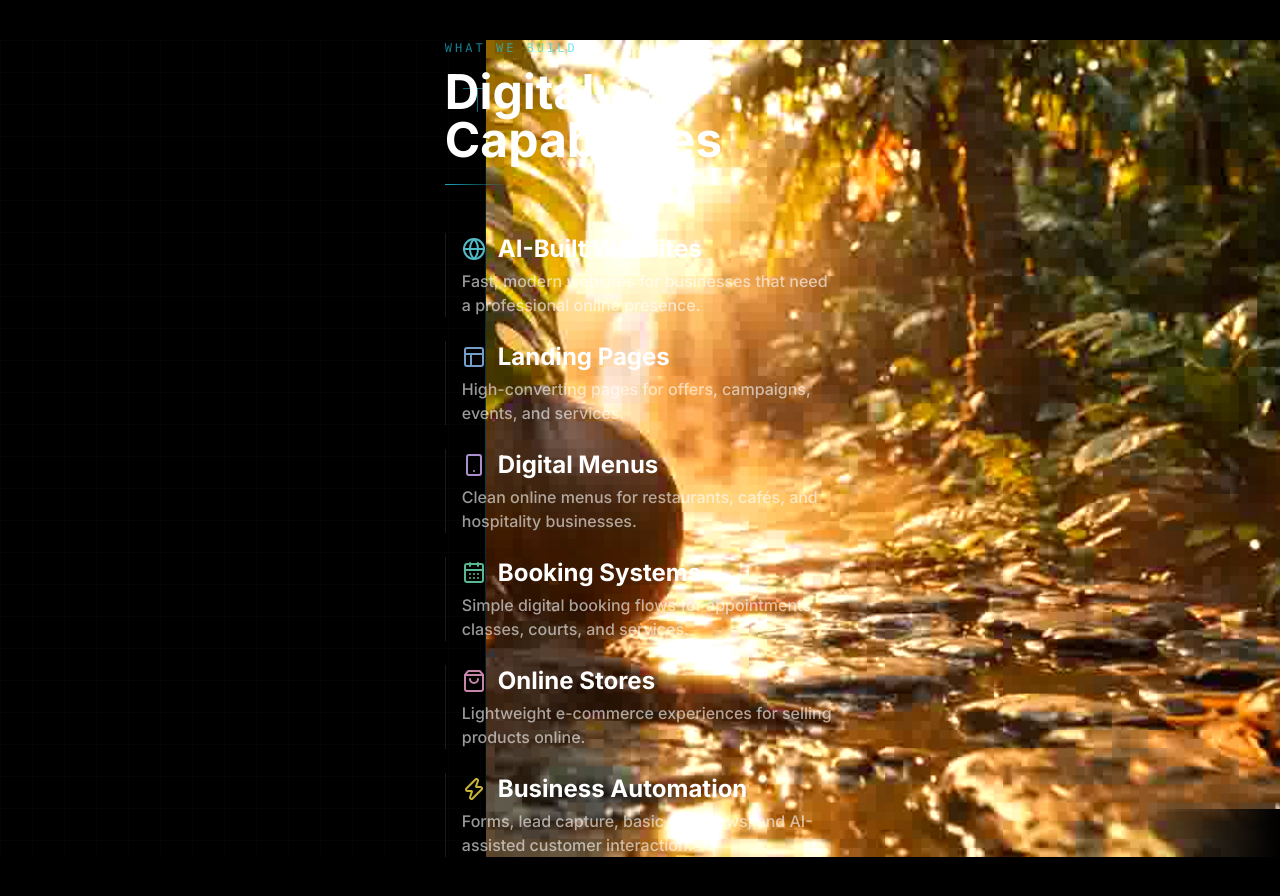
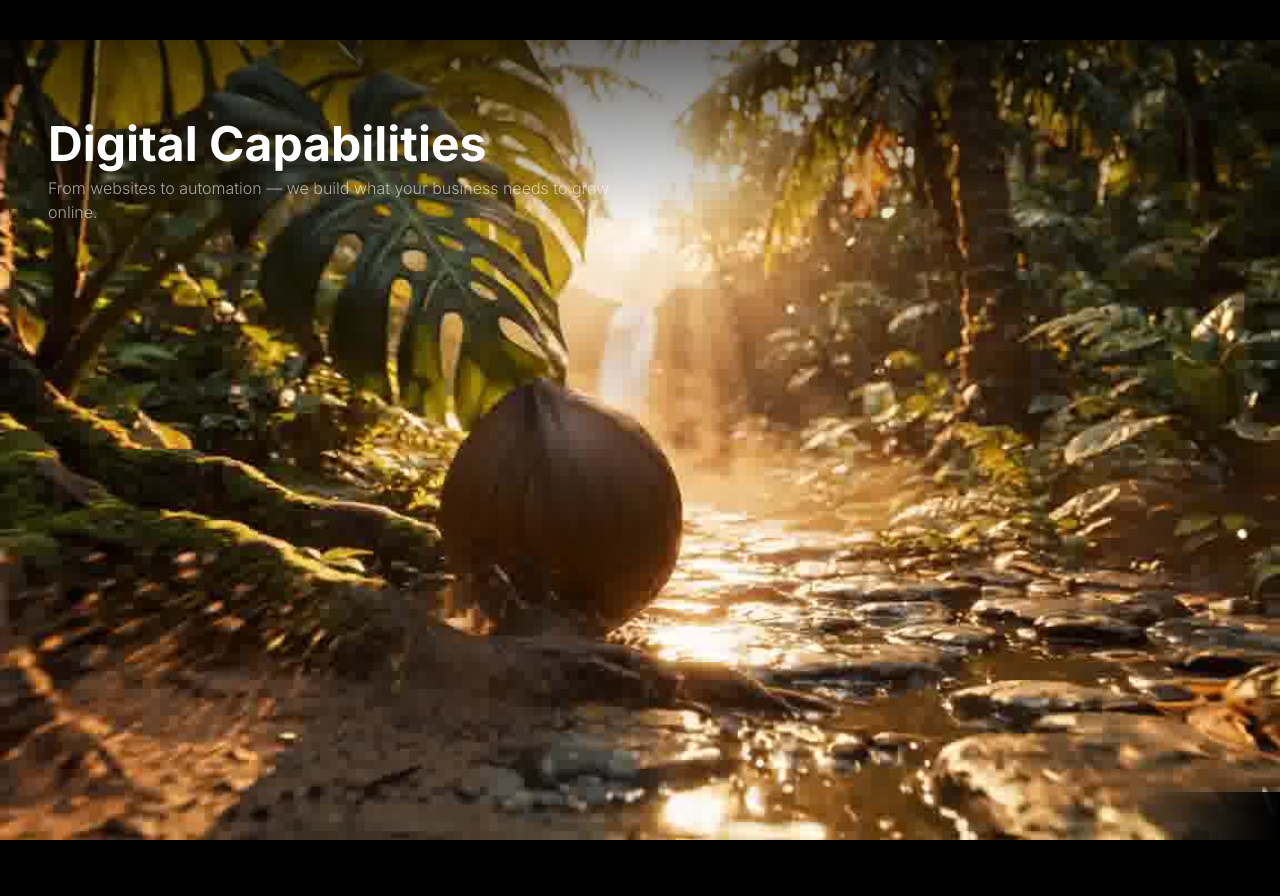
Before and after one commit to CFwebs223/MCFwbes, a Next.js app: page / in a window 1280 px wide. Shown: the part 2760-3656 px from the top of the page. Built offline with nearby package versions, Linux system fonts and the light colour scheme.

Commit message:
simplify services: full-screen scroll, no side panel, text at top

```diff
--- a/src/components/ServicesSection.tsx
+++ b/src/components/ServicesSection.tsx
@@ -8,36 +8,12 @@ import FrameSequence from './FrameSequence';
 const TOTAL_FRAMES = 40;
 
 const services = [
-  {
-    icon: <Globe className="w-6 h-6 text-cyan-300" />,
-    title: 'AI-Built Websites',
-    description: 'Fast, modern websites for businesses that need a professional online presence.',
-  },
-  {
-    icon: <Layout className="w-6 h-6 text-blue-300" />,
-    title: 'Landing Pages',
-    description: 'High-converting pages for offers, campaigns, events, and services.',
-  },
-  {
-    icon: <Smartphone className="w-6 h-6 text-purple-300" />,
-    title: 'Digital Menus',
-    description: 'Clean online menus for restaurants, cafés, and hospitality businesses.',
-  },
-  {
-    icon: <CalendarDays className="w-6 h-6 text-emerald-300" />,
-    title: 'Booking Systems',
-    description: 'Simple digital booking flows for appointments, classes, courts, and services.',
-  },
-  {
-    icon: <ShoppingBag className="w-6 h-6 text-pink-300" />,
-    title: 'Online Stores',
-    description: 'Lightweight e-commerce experiences for selling products online.',
-  },
-  {
-    icon: <Zap className="w-6 h-6 text-yellow-300" />,
-    title: 'Business Automation',
-    description: 'Forms, lead capture, basic workflows, and AI-assisted customer interaction.',
-  },
+  { icon: <Globe className="w-5 h-5" />, title: 'AI-Built Websites', desc: 'Fast, modern websites for a professional online presence.' },
+  { icon: <Layout className="w-5 h-5" />, title: 'Landing Pages', desc: 'High-converting pages for campaigns and services.' },
+  { icon: <Smartphone className="w-5 h-5" />, title: 'Digital Menus', desc: 'Online menus for restaurants and hospitality.' },
+  { icon: <CalendarDays className="w-5 h-5" />, title: 'Booking Systems', desc: 'Simple booking flows for services and appointments.' },
+  { icon: <ShoppingBag className="w-5 h-5" />, title: 'Online Stores', desc: 'Lightweight e-commerce experiences.' },
+  { icon: <Zap className="w-5 h-5" />, title: 'Business Automation', desc: 'Forms, lead capture, and AI-assisted workflows.' },
 ];
 
 export default function ServicesSection() {
@@ -60,67 +36,34 @@ export default function ServicesSection() {
 
   return (
     <section ref={sectionRef} id="services" className="relative h-[200vh] w-full bg-black">
-      <div className="sticky top-0 w-full min-h-screen flex items-center z-10 overflow-hidden">
+      <div className="sticky top-0 w-full h-screen overflow-hidden">
 
-        {/* Frame sequence background */}
+        {/* Full-screen frame sequence */}
         <FrameSequence
           path="/frames/waterfall/frame_"
           totalFrames={TOTAL_FRAMES}
           progress={frameIndex / TOTAL_FRAMES}
-          className="saturate-[1.3] brightness-[1.1]"
         />
         {/* Cover watermark */}
         <div className="absolute bottom-0 right-0 w-32 h-12 bg-gradient-to-l from-black to-transparent pointer-events-none z-10" />
 
-        {/* Fully black side panel — 38% width on desktop */}
-        <div className="absolute left-0 top-0 bottom-0 w-full md:w-[38%] z-20 pointer-events-none">
-          <div className="absolute inset-0 bg-black" />
-          {/* Subtle grid overlay */}
-          <div className="absolute inset-0 bg-[linear-gradient(rgba(255,255,255,0.015)_1px,transparent_1px),linear-gradient(90deg,rgba(255,255,255,0.015)_1px,transparent_1px)] bg-[length:32px_32px]" />
-          {/* Edge accent */}
-          <div className="absolute right-0 top-0 bottom-0 w-px bg-gradient-to-b from-transparent via-cyan-400/30 to-transparent" />
-          {/* Corner accent top-right */}
-          <div className="absolute -right-px top-12 w-6 h-px bg-cyan-400/50" />
-          <div className="absolute right-2 top-12 w-px h-6 bg-cyan-400/50" />
-        </div>
+        {/* Dark overlay at top for text readability */}
+        <div className="absolute top-0 left-0 right-0 h-48 bg-gradient-to-b from-black/60 to-transparent pointer-events-none z-10" />
 
-        {/* Content — on the left */}
-        <div className="container mx-auto px-6 md:px-12 relative z-30 w-full md:w-[38%] mr-auto">
-          <div className="max-w-lg">
+        {/* Text at top */}
+        <div className="absolute top-0 left-0 right-0 z-20 pt-16 md:pt-20 px-6 md:px-12">
+          <div className="max-w-3xl">
             <motion.div
-              initial={{ opacity: 0, x: -30 }}
-              whileInView={{ opacity: 1, x: 0 }}
-              viewport={{ once: true, margin: "-100px" }}
-              transition={{ duration: 0.8 }}
-              className="mb-12"
+              initial={{ opacity: 0, y: -10 }}
+              whileInView={{ opacity: 1, y: 0 }}
+              viewport={{ once: true }}
+              transition={{ duration: 0.6 }}
             >
-              <span className="text-cyan-400/60 text-xs font-mono tracking-[0.25em] uppercase block mb-3">What We Build</span>
-              <h2 className="text-3xl md:text-5xl font-bold mb-5 text-white">Digital Capabilities</h2>
-              <div className="w-16 h-px bg-gradient-to-r from-cyan-400/80 to-transparent" />
+              <h2 className="text-3xl md:text-5xl font-bold text-white mb-2 drop-shadow-lg">Digital Capabilities</h2>
+              <p className="text-white/60 text-base font-light max-w-xl">
+                From websites to automation — we build what your business needs to grow online.
+              </p>
             </motion.div>
-
-            <div className="flex flex-col gap-6">
-              {services.map((service, index) => (
-                <motion.div
-                  key={service.title}
-                  initial={{ opacity: 0, x: -20 }}
-                  whileInView={{ opacity: 1, x: 0 }}
-                  viewport={{ once: true, margin: "-50px" }}
-                  transition={{ duration: 0.5, delay: index * 0.1 }}
-                  className="group cursor-default relative pl-4 border-l border-white/10 hover:border-cyan-400/50 transition-colors duration-500"
-                >
-                  <h3 className="text-xl md:text-2xl font-bold text-white transition-all duration-500 ease-out-expo mb-1 flex items-center gap-3">
-                    <span className="opacity-80 group-hover:opacity-100 group-hover:scale-110 transition-all duration-300">
-                      {service.icon}
-                    </span>
-                    {service.title}
-                  </h3>
-                  <p className="text-white/60 font-medium text-sm md:text-base max-w-sm group-hover:text-white/80 transition-colors duration-300">
-                    {service.description}
-                  </p>
-                </motion.div>
-              ))}
-            </div>
           </div>
         </div>
 
```
